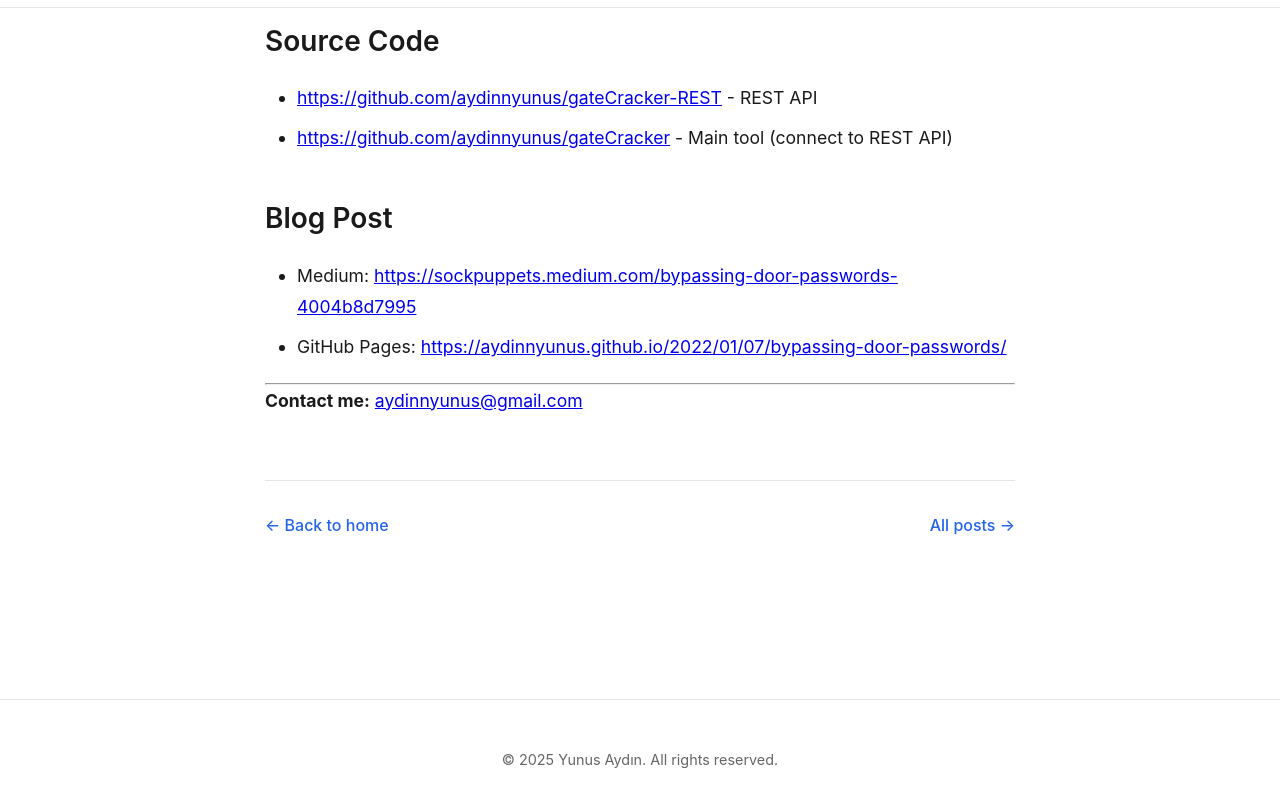
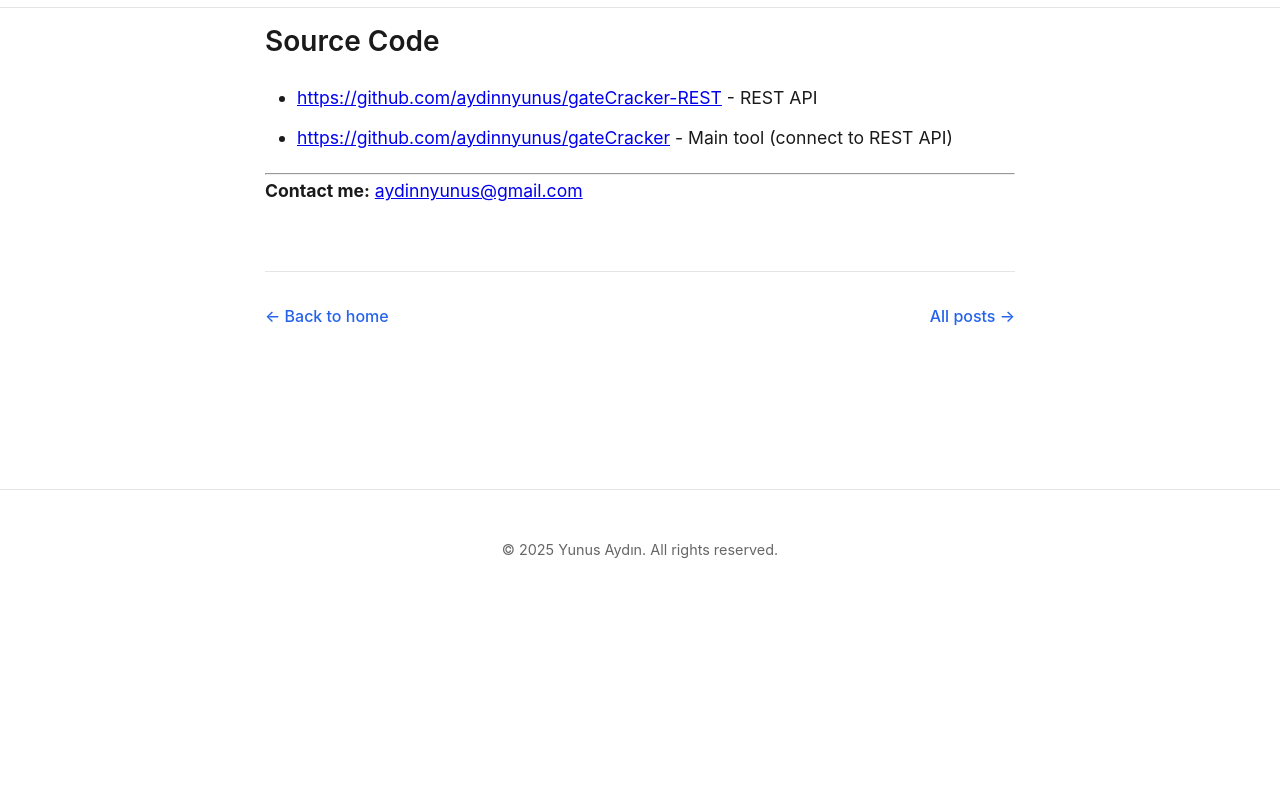
Before and after one commit to aydinnyunus/aydinnyunus.github.io, a Jekyll site: the page built from _posts/2022-01-07-bypassing-door-passwords.md, in a window 1280 px wide and 900 px high, scrolled down 6142 px, cut to the strip 81-888 px from the top of the window. Built offline with Jekyll 4.4.1, drawn with Linux system fonts in a browser that asks for light colours; after the commit the page ends 6833 px from its top, so only the background shows below that.

Commit message:
fix: remove blog post links

```diff
--- a/_posts/2022-01-07-bypassing-door-passwords.md
+++ b/_posts/2022-01-07-bypassing-door-passwords.md
@@ -133,11 +133,6 @@ Enter the ID for getting information about the Model. Use the REST API with gate
 - [https://github.com/aydinnyunus/gateCracker-REST](https://github.com/aydinnyunus/gateCracker-REST) - REST API
 - [https://github.com/aydinnyunus/gateCracker](https://github.com/aydinnyunus/gateCracker) - Main tool (connect to REST API)
 
-## Blog Post
-
-- Medium: [https://sockpuppets.medium.com/bypassing-door-passwords-4004b8d7995](https://sockpuppets.medium.com/bypassing-door-passwords-4004b8d7995)
-- GitHub Pages: [https://aydinnyunus.github.io/2022/01/07/bypassing-door-passwords/](https://aydinnyunus.github.io/2022/01/07/bypassing-door-passwords/)
-
 ---
 
 **Contact me:** [aydinnyunus@gmail.com](mailto:aydinnyunus@gmail.com)
```
